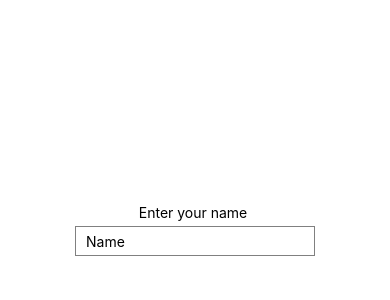
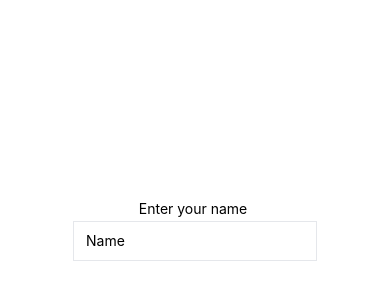
Before and after one commit to edwinbbu/native-app, a React Native app: screen / in a window 390 px wide. Shown: the part 192-492 px from the top of the page. Built offline with nearby package versions, Linux system fonts and the light colour scheme.

Commit message:
Nativewind support added

```diff
--- a/App.js
+++ b/App.js
@@ -1,14 +1,14 @@
 import { useState } from "react";
 import { StatusBar } from "expo-status-bar";
-import { StyleSheet, Text, TextInput, View } from "react-native";
+import { Text, TextInput, View } from "react-native";
 
 export default function App() {
   const [name, setName] = useState("");
   return (
-    <View style={styles.container}>
-      <Text style={styles.text}>Enter your name </Text>
+    <View className="flex-1 items-center justify-center bg-white">
+      <Text className="mb-1 ">Enter your name </Text>
       <TextInput
-        style={styles.textBox}
+        className="border border-solid border-gray-200 px-3 h-10"
         placeholder="Name"
         onChangeText={(text) => setName(text)}
         value={name}
@@ -17,23 +17,3 @@ export default function App() {
     </View>
   );
 }
-
-const styles = StyleSheet.create({
-  container: {
-    flex: 1,
-    backgroundColor: "#fff",
-    alignItems: "center",
-    justifyContent: "center",
-  },
-  text: {
-    marginBottom: 5,
-  },
-  textBox: {
-    height: 30,
-    borderStyle: "solid",
-    borderColor: "gray",
-    borderWidth: 1,
-    paddingLeft: 10,
-    paddingRight: 10,
-  },
-});
--- a/babel.config.js
+++ b/babel.config.js
@@ -1,6 +1,7 @@
-module.exports = function(api) {
+module.exports = function (api) {
   api.cache(true);
   return {
-    presets: ['babel-preset-expo'],
+    presets: ["babel-preset-expo"],
+    plugins: ["nativewind/babel"],
   };
 };
--- a/package.json
+++ b/package.json
@@ -12,13 +12,15 @@
     "@expo/webpack-config": "^18.0.1",
     "expo": "^48.0.5",
     "expo-status-bar": "~1.4.4",
+    "nativewind": "^2.0.11",
     "react": "18.2.0",
     "react-dom": "18.2.0",
     "react-native": "0.71.14",
     "react-native-web": "~0.18.10"
   },
   "devDependencies": {
-    "@babel/core": "^7.20.0"
+    "@babel/core": "^7.20.0",
+    "tailwindcss": "3.3.2"
   },
   "private": true
 }
--- /dev/null
+++ b/tailwind.config.js
@@ -0,0 +1,8 @@
+/** @type {import('tailwindcss').Config} */
+module.exports = {
+  content: ["./App.{js,jsx,ts,tsx}", "./components/**/*.{js,jsx,ts,tsx}"],
+  theme: {
+    extend: {},
+  },
+  plugins: [],
+};
--- /dev/null
+++ b/webpack.config.js
@@ -0,0 +1,21 @@
+// webpack.config.js
+const createExpoWebpackConfigAsync = require("@expo/webpack-config");
+
+module.exports = async function (env, argv) {
+  const config = await createExpoWebpackConfigAsync(
+    {
+      ...env,
+      babel: {
+        dangerouslyAddModulePathsToTranspile: ["nativewind"],
+      },
+    },
+    argv
+  );
+
+  config.module.rules.push({
+    test: /\.css$/i,
+    use: ["postcss-loader"],
+  });
+
+  return config;
+};
```
Also changed, not shown: 1 other file (tests, documents, lock files or other folders).
